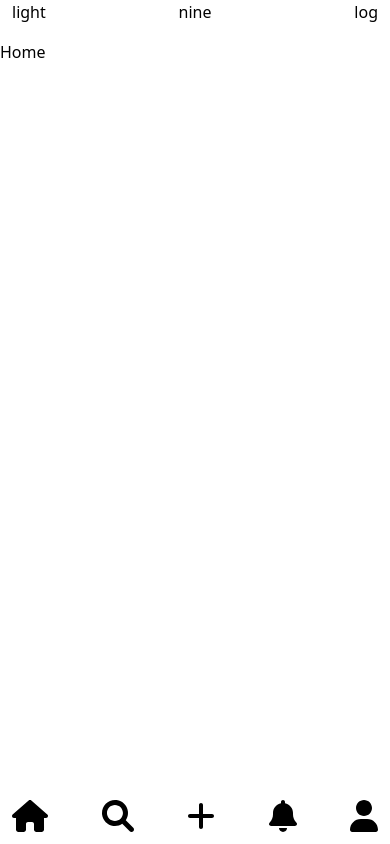
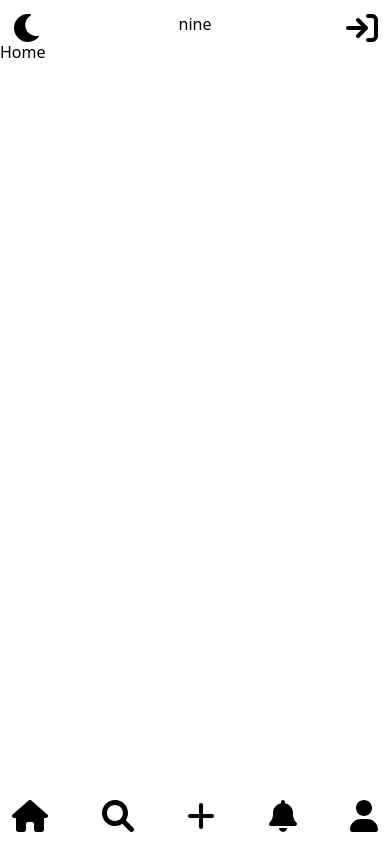
Before and after one commit to Behnam-sn/nine-react, a Next.js app: page / in a window 390 px wide. Built offline with nearby package versions, Linux system fonts and the light colour scheme.

Commit message:
add headbar icons

```diff
--- a/components/HeadBar.tsx
+++ b/components/HeadBar.tsx
@@ -1,3 +1,6 @@
+import { LogInIcon } from '@/components/icons/LogInIcon'
+import { MoonIcon } from '@/components/icons/MoonIcon'
+import { SunIcon } from '@/components/icons/SunIcon'
 import { useTheme } from '@/contexts/ThemeContext'
 
 export const HeadBar = () => {
@@ -16,12 +19,20 @@ export const HeadBar = () => {
   }
 
   return (
-    <header className="fixed top-0 z-20 flex w-full justify-between px-3 lg:hidden">
+    <header className="fixed top-0 z-20 flex w-full justify-between p-3 lg:hidden">
       <div className="w-full">
-        <button onClick={ToggleTheme}>{theme}</button>
+        <button onClick={ToggleTheme}>
+          {theme === 'light' ? (
+            <MoonIcon className="h-8 fill-secondary-900" />
+          ) : (
+            <SunIcon className="h-8 fill-primary-900" />
+          )}
+        </button>
       </div>
       <div className="w-full text-center">nine</div>
-      <div className="w-full text-end">log</div>
+      <div className="w-full text-end">
+        <LogInIcon className="mr-0 ml-auto h-8 fill-secondary-900 transition-colors duration-300 dark:fill-primary-900" />
+      </div>
     </header>
   )
 }
--- /dev/null
+++ b/components/icons/LogInIcon.tsx
@@ -0,0 +1,15 @@
+interface Props {
+  className?: string
+}
+
+export const LogInIcon = ({ className }: Props) => {
+  return (
+    <svg
+      className={className}
+      xmlns="http://www.w3.org/2000/svg"
+      viewBox="0 0 512 512"
+    >
+      <path d="M416 32h-64c-17.67 0-32 14.33-32 32s14.33 32 32 32h64c17.67 0 32 14.33 32 32v256c0 17.67-14.33 32-32 32h-64c-17.67 0-32 14.33-32 32s14.33 32 32 32h64c53.02 0 96-42.98 96-96V128C512 74.98 469 32 416 32zM342.6 233.4l-128-128c-12.51-12.51-32.76-12.49-45.25 0c-12.5 12.5-12.5 32.75 0 45.25L242.8 224H32C14.31 224 0 238.3 0 256s14.31 32 32 32h210.8l-73.38 73.38c-12.5 12.5-12.5 32.75 0 45.25s32.75 12.5 45.25 0l128-128C355.1 266.1 355.1 245.9 342.6 233.4z" />
+    </svg>
+  )
+}
--- /dev/null
+++ b/components/icons/LogOutIcon.tsx
@@ -0,0 +1,15 @@
+interface Props {
+  className?: string
+}
+
+export const LogOutIcon = ({ className }: Props) => {
+  return (
+    <svg
+      className={className}
+      xmlns="http://www.w3.org/2000/svg"
+      viewBox="0 0 512 512"
+    >
+      <path d="M160 416H96c-17.67 0-32-14.33-32-32V128c0-17.67 14.33-32 32-32h64c17.67 0 32-14.33 32-32S177.7 32 160 32H96C42.98 32 0 74.98 0 128v256c0 53.02 42.98 96 96 96h64c17.67 0 32-14.33 32-32S177.7 416 160 416zM502.6 233.4l-128-128c-12.51-12.51-32.76-12.49-45.25 0c-12.5 12.5-12.5 32.75 0 45.25L402.8 224H192C174.3 224 160 238.3 160 256s14.31 32 32 32h210.8l-73.38 73.38c-12.5 12.5-12.5 32.75 0 45.25s32.75 12.5 45.25 0l128-128C515.1 266.1 515.1 245.9 502.6 233.4z" />
+    </svg>
+  )
+}
--- /dev/null
+++ b/components/icons/MoonIcon.tsx
@@ -0,0 +1,15 @@
+interface Props {
+  className?: string
+}
+
+export const MoonIcon = ({ className }: Props) => {
+  return (
+    <svg
+      className={className}
+      xmlns="http://www.w3.org/2000/svg"
+      viewBox="0 0 512 512"
+    >
+      <path d="M32 256c0-123.8 100.3-224 223.8-224c11.36 0 29.7 1.668 40.9 3.746c9.616 1.777 11.75 14.63 3.279 19.44C245 86.5 211.2 144.6 211.2 207.8c0 109.7 99.71 193 208.3 172.3c9.561-1.805 16.28 9.324 10.11 16.95C387.9 448.6 324.8 480 255.8 480C132.1 480 32 379.6 32 256z" />
+    </svg>
+  )
+}
--- /dev/null
+++ b/components/icons/SunIcon.tsx
@@ -0,0 +1,15 @@
+interface Props {
+  className?: string
+}
+
+export const SunIcon = ({ className }: Props) => {
+  return (
+    <svg
+      className={className}
+      xmlns="http://www.w3.org/2000/svg"
+      viewBox="0 0 512 512"
+    >
+      <path d="M256 159.1c-53.02 0-95.1 42.98-95.1 95.1S202.1 351.1 256 351.1s95.1-42.98 95.1-95.1S309 159.1 256 159.1zM509.3 347L446.1 255.1l63.15-91.01c6.332-9.125 1.104-21.74-9.826-23.72l-109-19.7l-19.7-109c-1.975-10.93-14.59-16.16-23.72-9.824L256 65.89L164.1 2.736c-9.125-6.332-21.74-1.107-23.72 9.824L121.6 121.6L12.56 141.3C1.633 143.2-3.596 155.9 2.736 164.1L65.89 256l-63.15 91.01c-6.332 9.125-1.105 21.74 9.824 23.72l109 19.7l19.7 109c1.975 10.93 14.59 16.16 23.72 9.824L256 446.1l91.01 63.15c9.127 6.334 21.75 1.107 23.72-9.822l19.7-109l109-19.7C510.4 368.8 515.6 356.1 509.3 347zM256 383.1c-70.69 0-127.1-57.31-127.1-127.1c0-70.69 57.31-127.1 127.1-127.1s127.1 57.3 127.1 127.1C383.1 326.7 326.7 383.1 256 383.1z" />
+    </svg>
+  )
+}
```
